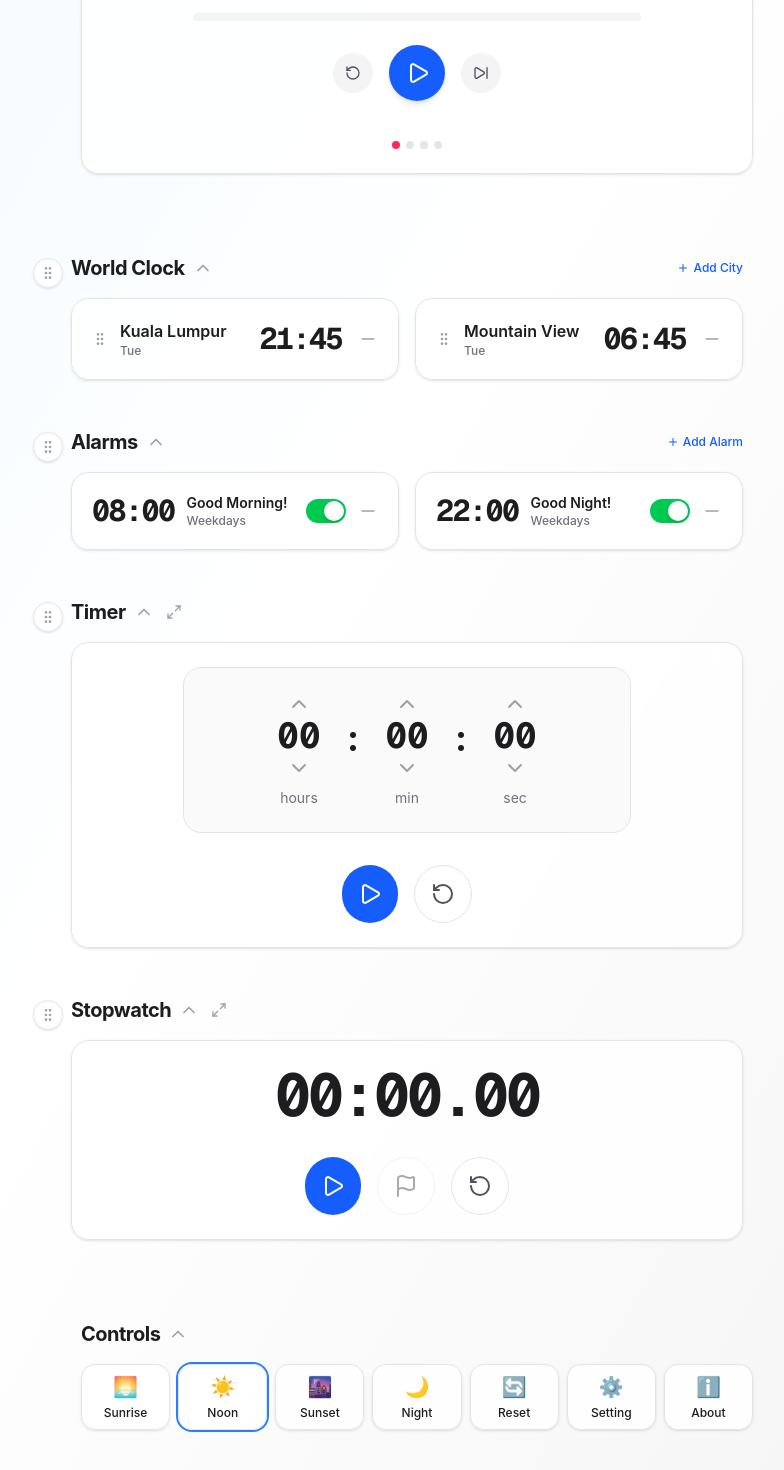
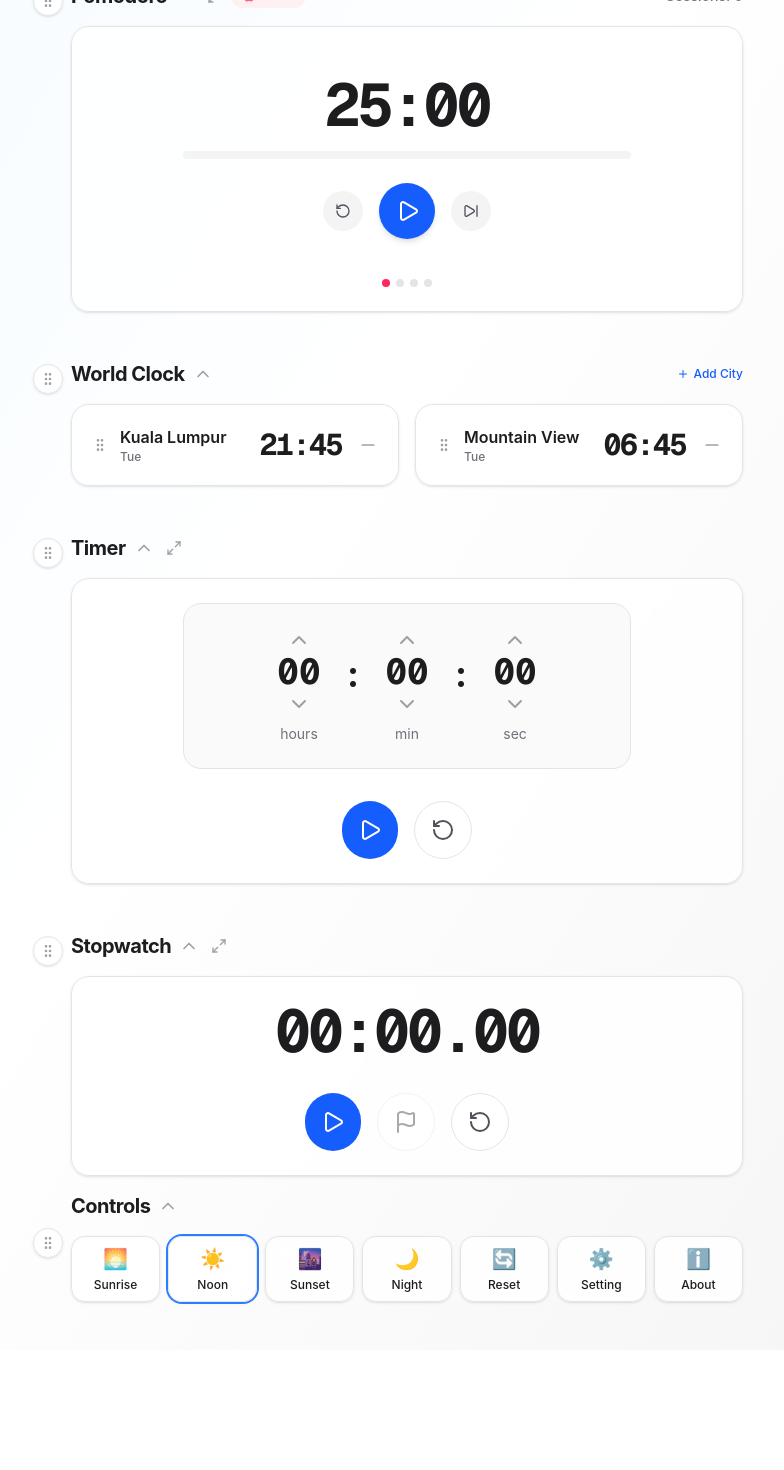
Before and after one commit to do-priyambodo/do-time, a Next.js app in the folder web/: page / in a window 1280 px wide. Shown: the part 634-2104 px from the top of the page, without its empty margins (223-1007 px from the left). After the commit the page ends 1984 px from the top, so only its background shows below. Built offline with nearby package versions, Linux system fonts and the light colour scheme.

Commit message:
Update by Doddi Priyambodo on Thursday, 2026-04-23 05:58:48

```diff
--- a/web/src/app/page.tsx
+++ b/web/src/app/page.tsx
@@ -17,7 +17,7 @@ import {
   DialogTitle,
 } from "@/components/ui/dialog";
 
-const INITIAL_ORDER = ['zone', 'alarm', 'timer', 'stopwatch'];
+const INITIAL_ORDER = ['clock', 'alarm', 'pomodoro', 'zone', 'timer', 'stopwatch', 'controls'];
 
 export default function Home() {
   const [isControlsCollapsed, setIsControlsCollapsed] = useState(false);
@@ -50,7 +50,7 @@ export default function Home() {
       setMounted(true);
       const savedOrder = localStorage.getItem('do-time-order');
       if (savedOrder) {
-        const parsedOrder = JSON.parse(savedOrder).filter((item: string) => item !== 'pomodoro');
+        const parsedOrder = JSON.parse(savedOrder);
         // Ensure all items from INITIAL_ORDER are present
         const mergedOrder = [
           ...parsedOrder,
@@ -140,110 +140,34 @@ export default function Home() {
         )}
 
         {maximizedModule === null ? (
-          <>
-            <Clock onToggleMaximize={() => setMaximizedModule('clock')} isMaximized={false} />
-
-            <Pomodoro sound={settings.pomodoro} onToggleMaximize={() => setMaximizedModule(maximizedModule === 'pomodoro' ? null : 'pomodoro')} isMaximized={maximizedModule === 'pomodoro'} />
-
-            {/* Reorderable Sections */}
-            <Reorder.Group axis="y" values={order} onReorder={setOrder} className="w-full flex flex-col items-center space-y-4">
-              {order.map((id) => (
-                <ReorderItem key={id} id={id} sound={settings[id as keyof typeof settings]} onToggleMaximize={() => setMaximizedModule(maximizedModule === id ? null : id)} isMaximized={maximizedModule === id} />
-              ))}
-            </Reorder.Group>
-          </>
+          <Reorder.Group axis="y" values={order} onReorder={setOrder} className="w-full flex flex-col items-center space-y-4">
+            {order.map((id) => (
+              <ReorderItem
+                key={id}
+                id={id}
+                sound={settings[id as keyof typeof settings]}
+                onToggleMaximize={() => setMaximizedModule(maximizedModule === id ? null : id)}
+                isMaximized={maximizedModule === id}
+                timeOfDay={timeOfDay}
+                setTimeOfDay={setTimeOfDay}
+                isManual={isManual}
+                setIsManual={setIsManual}
+                setIsResetModalOpen={setIsResetModalOpen}
+                setIsSettingsModalOpen={setIsSettingsModalOpen}
+                setIsAboutModalOpen={setIsAboutModalOpen}
+                isControlsCollapsed={isControlsCollapsed}
+                setIsControlsCollapsed={setIsControlsCollapsed}
+                settings={settings}
+                setTempSettings={setTempSettings}
+              />
+            ))}
+          </Reorder.Group>
         ) : (
           <div className="w-full flex flex-col items-center justify-center max-w-2xl mx-auto space-y-4 mt-8">
             {maximizedModule === 'clock' && <Clock onToggleMaximize={() => setMaximizedModule(null)} isMaximized />}
             {maximizedModule === 'pomodoro' && <Pomodoro sound={settings.pomodoro} onToggleMaximize={() => setMaximizedModule(null)} isMaximized />}
             {maximizedModule === 'timer' && <Timer sound={settings.timer} onToggleMaximize={() => setMaximizedModule(null)} isMaximized />}
             {maximizedModule === 'stopwatch' && <Stopwatch onToggleMaximize={() => setMaximizedModule(null)} isMaximized />}
-          </div>
-        )}
-
-        {maximizedModule === null && (
-          <div className="w-full max-w-2xl space-y-4 mt-8">
-          <div className="flex justify-between items-center">
-            <div className="flex items-center gap-2">
-              <h2 className={`text-xl font-bold tracking-tight ${isNight ? 'text-white' : 'text-[#1D1D1F]'}`}>Controls</h2>
-              <button
-                onClick={() => setIsControlsCollapsed(!isControlsCollapsed)}
-                className="text-zinc-400 hover:text-zinc-600 transition-colors"
-              >
-                {isControlsCollapsed ? <ChevronDown className="w-5 h-5" /> : <ChevronUp className="w-5 h-5" />}
-              </button>
-            </div>
-          </div>
-
-          {!isControlsCollapsed && (
-            <div className="space-y-4">
-              <div className="grid grid-cols-7 gap-2 w-full">
-                <button
-                  onClick={() => { setTimeOfDay('sunrise'); setIsManual(true); }}
-                  className={`border border-zinc-200 bg-white/80 backdrop-blur-md p-2 rounded-xl text-center hover:bg-white transition-all duration-300 shadow-sm hover:shadow-md flex flex-col items-center justify-center ${timeOfDay === 'sunrise' ? 'ring-2 ring-blue-500' : ''}`}
-                >
-                  <span className="text-xl mb-1">🌅</span>
-                  <span className="text-xs font-medium text-[#1D1D1F]">Sunrise</span>
-                </button>
-                <button
-                  onClick={() => { setTimeOfDay('noon'); setIsManual(true); }}
-                  className={`border border-zinc-200 bg-white/80 backdrop-blur-md p-2 rounded-xl text-center hover:bg-white transition-all duration-300 shadow-sm hover:shadow-md flex flex-col items-center justify-center ${timeOfDay === 'noon' ? 'ring-2 ring-blue-500' : ''}`}
-                >
-                  <span className="text-xl mb-1">☀️</span>
-                  <span className="text-xs font-medium text-[#1D1D1F]">Noon</span>
-                </button>
-                <button
-                  onClick={() => { setTimeOfDay('sunset'); setIsManual(true); }}
-                  className={`border border-zinc-200 bg-white/80 backdrop-blur-md p-2 rounded-xl text-center hover:bg-white transition-all duration-300 shadow-sm hover:shadow-md flex flex-col items-center justify-center ${timeOfDay === 'sunset' ? 'ring-2 ring-blue-500' : ''}`}
-                >
-                  <span className="text-xl mb-1">🌆</span>
-                  <span className="text-xs font-medium text-[#1D1D1F]">Sunset</span>
-                </button>
-                <button
-                  onClick={() => { setTimeOfDay('night'); setIsManual(true); }}
-                  className={`border border-zinc-200 bg-white/80 backdrop-blur-md p-2 rounded-xl text-center hover:bg-white transition-all duration-300 shadow-sm hover:shadow-md flex flex-col items-center justify-center ${timeOfDay === 'night' ? 'ring-2 ring-blue-500' : ''}`}
-                >
-                  <span className="text-xl mb-1">🌙</span>
-                  <span className="text-xs font-medium text-[#1D1D1F]">Night</span>
-                </button>
-                <button
-                  onClick={() => setIsResetModalOpen(true)}
-                  className="border border-zinc-200 bg-white/80 backdrop-blur-md p-2 rounded-xl text-center hover:bg-white transition-all duration-300 shadow-sm hover:shadow-md flex flex-col items-center justify-center"
-                >
-                  <span className="text-xl mb-1">🔄</span>
-                  <span className="text-xs font-medium text-[#1D1D1F]">Reset</span>
-                </button>
-                <button
-                  onClick={() => {
-                    setTempSettings(settings);
-                    setIsSettingsModalOpen(true);
-                  }}
-                  className="border border-zinc-200 bg-white/80 backdrop-blur-md p-2 rounded-xl text-center hover:bg-white transition-all duration-300 shadow-sm hover:shadow-md flex flex-col items-center justify-center"
-                >
-                  <span className="text-xl mb-1">⚙️</span>
-                  <span className="text-xs font-medium text-[#1D1D1F]">Setting</span>
-                </button>
-                <button
-                  onClick={() => setIsAboutModalOpen(true)}
-                  className="border border-zinc-200 bg-white/80 backdrop-blur-md p-2 rounded-xl text-center hover:bg-white transition-all duration-300 shadow-sm hover:shadow-md flex flex-col items-center justify-center"
-                >
-                  <span className="text-xl mb-1">ℹ️</span>
-                  <span className="text-xs font-medium text-[#1D1D1F]">About</span>
-                </button>
-              </div>
-
-              {isManual && (
-                <div className="flex justify-center">
-                  <button
-                    onClick={() => setIsManual(false)}
-                    className="text-xs text-blue-600 font-medium hover:underline flex items-center gap-1 cursor-pointer"
-                  >
-                    Reset to Automatic Time
-                  </button>
-                </div>
-              )}
-            </div>
-          )}
           </div>
         )}
         {/* Reset Confirmation Modal */}
@@ -400,15 +324,134 @@ export default function Home() {
   );
 }
 
-function ReorderItem({ id, sound, onToggleMaximize, isMaximized }: { id: string, sound?: string, onToggleMaximize: () => void, isMaximized: boolean }) {
-  const controls = useDragControls();
+function ReorderItem({
+  id,
+  sound,
+  onToggleMaximize,
+  isMaximized,
+  timeOfDay,
+  setTimeOfDay,
+  isManual,
+  setIsManual,
+  setIsResetModalOpen,
+  setIsSettingsModalOpen,
+  setIsAboutModalOpen,
+  isControlsCollapsed,
+  setIsControlsCollapsed,
+  settings,
+  setTempSettings
+}: {
+  id: string;
+  sound?: string;
+  onToggleMaximize: () => void;
+  isMaximized: boolean;
+  timeOfDay: 'sunrise' | 'noon' | 'sunset' | 'night';
+  setTimeOfDay: (time: 'sunrise' | 'noon' | 'sunset' | 'night') => void;
+  isManual: boolean;
+  setIsManual: (m: boolean) => void;
+  setIsResetModalOpen: (o: boolean) => void;
+  setIsSettingsModalOpen: (o: boolean) => void;
+  setIsAboutModalOpen: (o: boolean) => void;
+  isControlsCollapsed: boolean;
+  setIsControlsCollapsed: (c: boolean) => void;
+  settings: { alarm: string; timer: string; pomodoro: string };
+  setTempSettings: (s: { alarm: string; timer: string; pomodoro: string }) => void;
+}) {
+  const dragControls = useDragControls();
 
   const renderComponent = () => {
     switch (id) {
+      case 'clock': return <Clock onToggleMaximize={onToggleMaximize} isMaximized={isMaximized} />;
+      case 'pomodoro': return <Pomodoro sound={sound} onToggleMaximize={onToggleMaximize} isMaximized={isMaximized} />;
       case 'zone': return <ZoneComparison />;
       case 'alarm': return <Alarm sound={sound} />;
       case 'timer': return <Timer sound={sound} onToggleMaximize={onToggleMaximize} isMaximized={isMaximized} />;
       case 'stopwatch': return <Stopwatch onToggleMaximize={onToggleMaximize} isMaximized={isMaximized} />;
+      case 'controls': return (
+        <div className="w-full max-w-2xl space-y-4">
+          <div className="flex justify-between items-center">
+            <div className="flex items-center gap-2">
+              <h2 className="text-xl font-bold tracking-tight">Controls</h2>
+              <button
+                onClick={() => setIsControlsCollapsed(!isControlsCollapsed)}
+                className="text-zinc-400 hover:text-zinc-600 transition-colors"
+              >
+                {isControlsCollapsed ? <ChevronDown className="w-5 h-5" /> : <ChevronUp className="w-5 h-5" />}
+              </button>
+            </div>
+          </div>
+
+          {!isControlsCollapsed && (
+            <div className="space-y-4">
+              <div className="grid grid-cols-7 gap-2 w-full">
+                <button
+                  onClick={() => { setTimeOfDay('sunrise'); setIsManual(true); }}
+                  className={`border border-zinc-200 bg-white/80 backdrop-blur-md p-2 rounded-xl text-center hover:bg-white transition-all duration-300 shadow-sm hover:shadow-md flex flex-col items-center justify-center ${timeOfDay === 'sunrise' ? 'ring-2 ring-blue-500' : ''}`}
+                >
+                  <span className="text-xl mb-1">🌅</span>
+                  <span className="text-xs font-medium text-[#1D1D1F]">Sunrise</span>
+                </button>
+                <button
+                  onClick={() => { setTimeOfDay('noon'); setIsManual(true); }}
+                  className={`border border-zinc-200 bg-white/80 backdrop-blur-md p-2 rounded-xl text-center hover:bg-white transition-all duration-300 shadow-sm hover:shadow-md flex flex-col items-center justify-center ${timeOfDay === 'noon' ? 'ring-2 ring-blue-500' : ''}`}
+                >
+                  <span className="text-xl mb-1">☀️</span>
+                  <span className="text-xs font-medium text-[#1D1D1F]">Noon</span>
+                </button>
+                <button
+                  onClick={() => { setTimeOfDay('sunset'); setIsManual(true); }}
+                  className={`border border-zinc-200 bg-white/80 backdrop-blur-md p-2 rounded-xl text-center hover:bg-white transition-all duration-300 shadow-sm hover:shadow-md flex flex-col items-center justify-center ${timeOfDay === 'sunset' ? 'ring-2 ring-blue-500' : ''}`}
+                >
+                  <span className="text-xl mb-1">🌆</span>
+                  <span className="text-xs font-medium text-[#1D1D1F]">Sunset</span>
+                </button>
+                <button
+                  onClick={() => { setTimeOfDay('night'); setIsManual(true); }}
+                  className={`border border-zinc-200 bg-white/80 backdrop-blur-md p-2 rounded-xl text-center hover:bg-white transition-all duration-300 shadow-sm hover:shadow-md flex flex-col items-center justify-center ${timeOfDay === 'night' ? 'ring-2 ring-blue-500' : ''}`}
+                >
+                  <span className="text-xl mb-1">🌙</span>
+                  <span className="text-xs font-medium text-[#1D1D1F]">Night</span>
+                </button>
+                <button
+                  onClick={() => setIsResetModalOpen(true)}
+                  className="border border-zinc-200 bg-white/80 backdrop-blur-md p-2 rounded-xl text-center hover:bg-white transition-all duration-300 shadow-sm hover:shadow-md flex flex-col items-center justify-center"
+                >
+                  <span className="text-xl mb-1">🔄</span>
+                  <span className="text-xs font-medium text-[#1D1D1F]">Reset</span>
+                </button>
+                <button
+                  onClick={() => {
+                    setTempSettings(settings);
+                    setIsSettingsModalOpen(true);
+                  }}
+                  className="border border-zinc-200 bg-white/80 backdrop-blur-md p-2 rounded-xl text-center hover:bg-white transition-all duration-300 shadow-sm hover:shadow-md flex flex-col items-center justify-center"
+                >
+                  <span className="text-xl mb-1">⚙️</span>
+                  <span className="text-xs font-medium text-[#1D1D1F]">Setting</span>
+                </button>
+                <button
+                  onClick={() => setIsAboutModalOpen(true)}
+                  className="border border-zinc-200 bg-white/80 backdrop-blur-md p-2 rounded-xl text-center hover:bg-white transition-all duration-300 shadow-sm hover:shadow-md flex flex-col items-center justify-center"
+                >
+                  <span className="text-xl mb-1">ℹ️</span>
+                  <span className="text-xs font-medium text-[#1D1D1F]">About</span>
+                </button>
+              </div>
+
+              {isManual && (
+                <div className="flex justify-center">
+                  <button
+                    onClick={() => setIsManual(false)}
+                    className="text-xs text-blue-600 font-medium hover:underline flex items-center gap-1 cursor-pointer"
+                  >
+                    Reset to Automatic Time
+                  </button>
+                </div>
+              )}
+            </div>
+          )}
+        </div>
+      );
       default: return null;
     }
   };
@@ -416,12 +459,12 @@ function ReorderItem({ id, sound, onToggleMaximize, isMaximized }: { id: string,
   return (
     <Reorder.Item
       value={id}
-      dragControls={controls}
+      dragControls={dragControls}
       dragListener={false}
       className="w-full flex items-start gap-2 max-w-3xl mx-auto"
     >
       <div
-        onPointerDown={(e) => controls.start(e)}
+        onPointerDown={(e) => dragControls.start(e)}
         className="cursor-grab p-1.5 bg-white/90 backdrop-blur-sm border border-zinc-200 rounded-full shadow-sm hover:shadow-md transition-all duration-300 z-20 mt-9 h-fit"
         title="Drag to reorder"
       >
--- a/web/src/components/Clock.tsx
+++ b/web/src/components/Clock.tsx
@@ -48,7 +48,7 @@ export default function Clock({ onToggleMaximize, isMaximized }: { onToggleMaxim
           {isMaximized ? <Minimize2 className="w-6 h-6" /> : <Maximize2 className="w-6 h-6" />}
         </button>
       )}
-      <div className={`font-bold tracking-tighter text-[#1D1D1F] font-mono ${isMaximized ? 'text-[8rem] sm:text-[12rem]' : 'text-7xl'}`}>
+      <div className={`font-bold tracking-tighter text-[#1D1D1F] font-mono ${isMaximized ? 'text-[5rem] sm:text-[8rem]' : 'text-7xl'}`}>
         {hours}:{minutes}:{seconds}
       </div>
       <div className={`text-zinc-500 font-medium uppercase tracking-wider ${isMaximized ? 'text-2xl' : 'text-sm'}`}>
--- a/web/src/components/Stopwatch.tsx
+++ b/web/src/components/Stopwatch.tsx
@@ -74,7 +74,7 @@ export default function Stopwatch({ onToggleMaximize, isMaximized }: { onToggleM
             </button>
           )}
 
-          <div className={`font-bold tracking-tighter text-[#1D1D1F] font-mono ${isMaximized ? 'text-[8rem] sm:text-[12rem]' : 'text-6xl'}`}>
+          <div className={`font-bold tracking-tighter text-[#1D1D1F] font-mono ${isMaximized ? 'text-[5rem] sm:text-[8rem]' : 'text-6xl'}`}>
             {formatTime(time)}
           </div>
 
```
